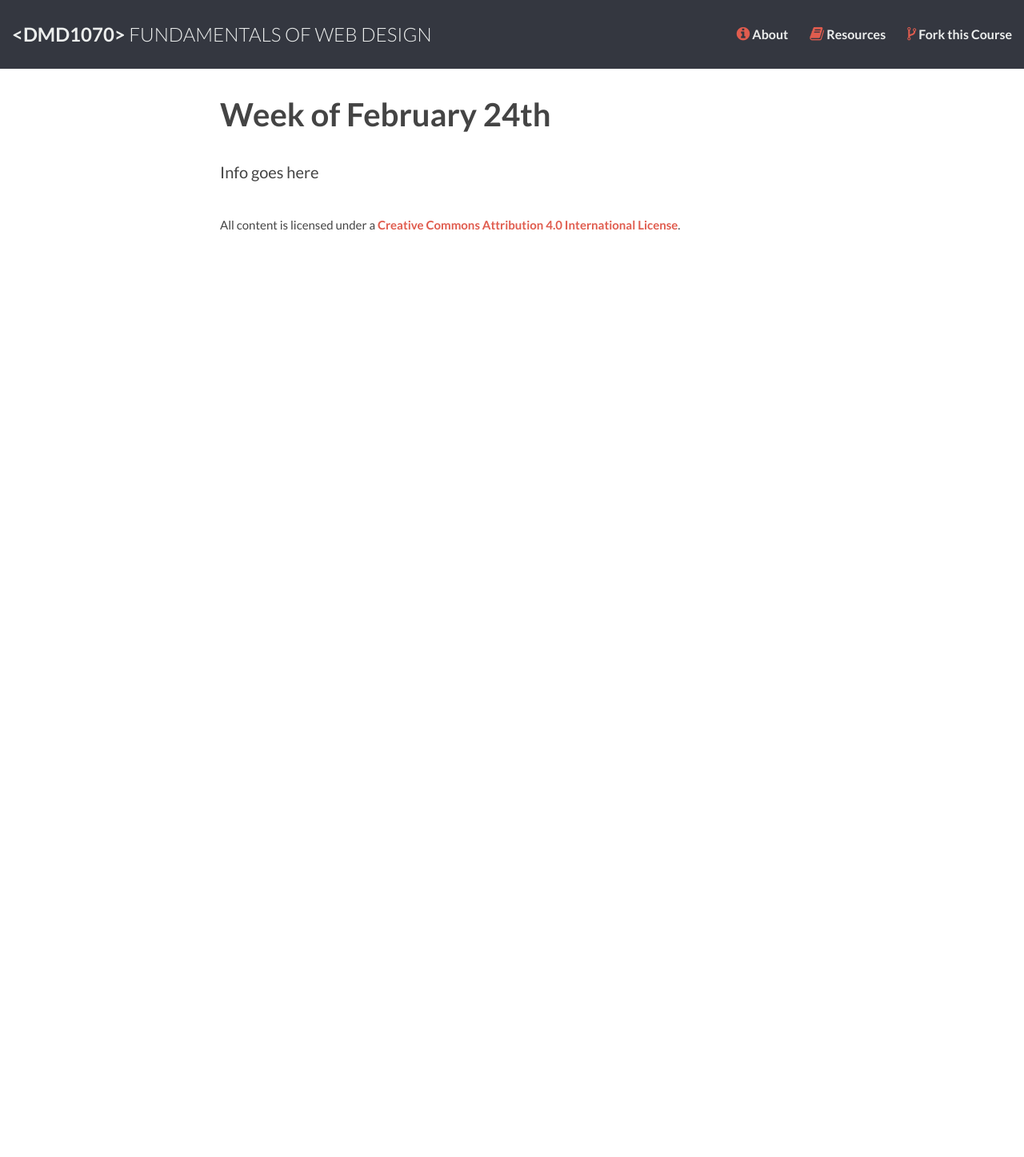
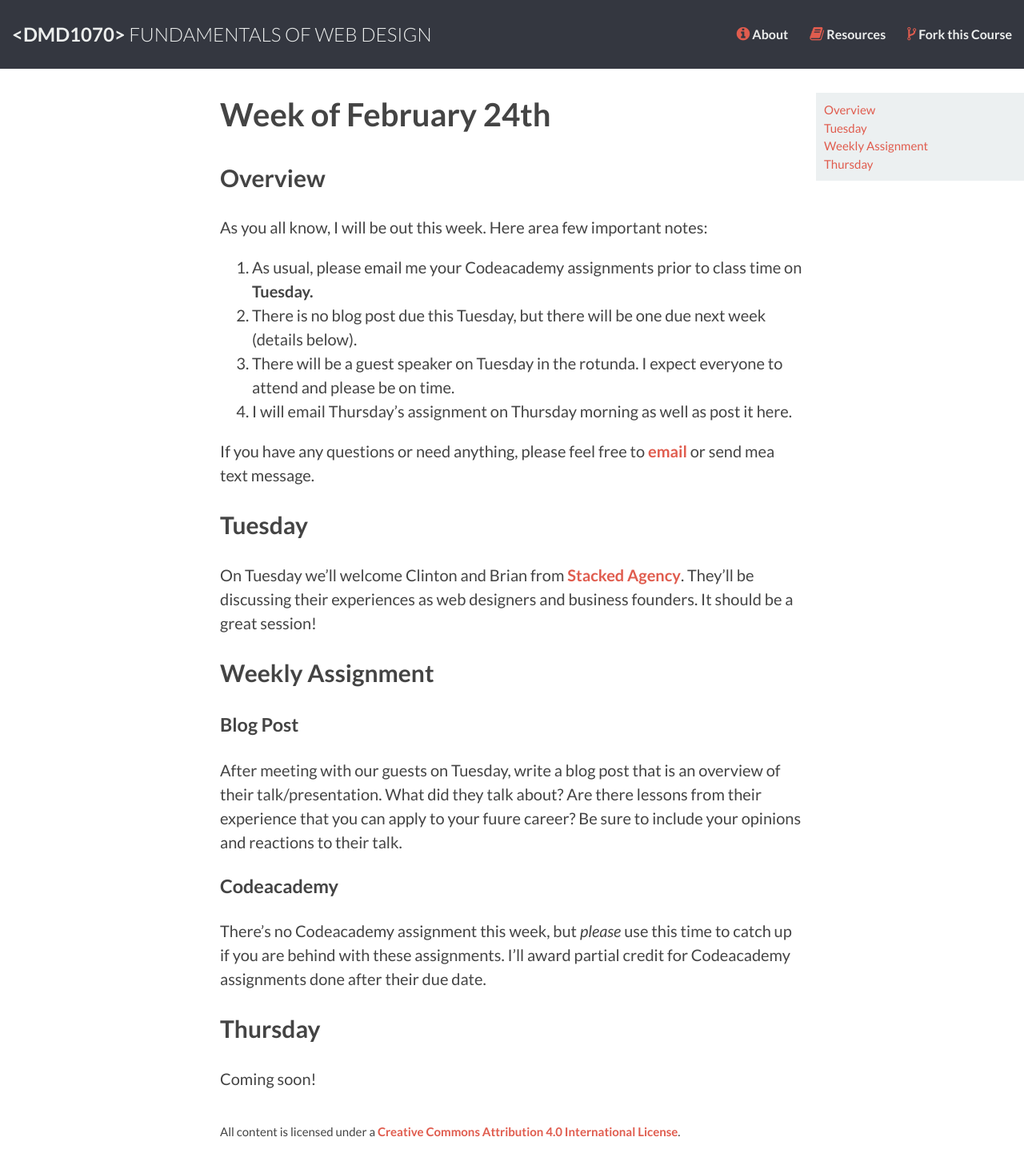
Before and after one commit to DMD1070/DMD1070.github.io, a Jekyll site: the page built from lessons/ooo-feb24.md, in a window 1280 px wide. Shown: the whole page at 80% size. Built offline with Jekyll 4.4.1, drawn with Linux system fonts in a browser that asks for light colours; Markdown is read by kramdown in place of the engine named in the settings; before the commit the page ends 900 px from its top, so only the background shows below that.

Commit message:
add instructions for ooo week

```diff
--- a/lessons/ooo-feb24.md
+++ b/lessons/ooo-feb24.md
@@ -4,4 +4,31 @@ title: Week of February 24th
 lesson_num: 00
 ---
 
-Info goes here
+## Overview
+
+As you all know, I will be out this week. Here area  few important notes:
+
+1. As usual, please email me your Codeacademy assignments prior to class time on **Tuesday.**
+2. There is no blog post due this Tuesday, but there will be one due next week (details below).
+3. There will be a guest speaker on Tuesday in the rotunda. I expect everyone to attend and please be on time.
+4. I will email Thursday's assignment on Thursday morning as well as post it here.
+
+If you have any questions or need anything, please feel free to [email](mailto:adam.scott@uconn.edu) or send mea  text message.
+
+## Tuesday
+
+On Tuesday we'll welcome Clinton and Brian from [Stacked Agency](http://www.stackedagency.com/). They'll be discussing their experiences as web designers and business founders. It should be a great session!
+
+## Weekly Assignment
+
+### Blog Post
+
+After meeting with our guests on Tuesday, write a blog post that is an overview of their talk/presentation. What did they talk about? Are there lessons from their experience that you can apply to your fuure career? Be sure to include your opinions and reactions to their talk.
+
+### Codeacademy
+
+There's no Codeacademy assignment this week, but *please* use this time to catch up if you are behind with these assignments. I'll award partial credit for Codeacademy assignments done after their due date.
+
+## Thursday
+
+Coming soon!
```
